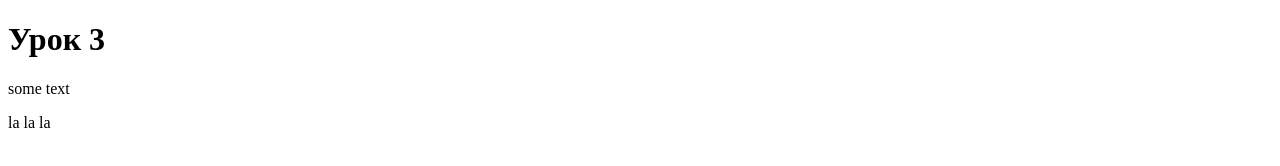
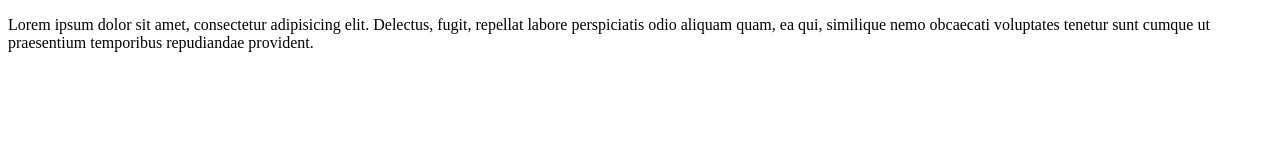
Before and after one commit to brusnik/test-site, a plain HTML site: page index.html in a window 1280 px wide. Drawn offline with Linux system fonts and the light colour scheme.

Commit message:
third commit

```diff
--- a/index.html
+++ b/index.html
@@ -6,8 +6,6 @@
 	<title>Урок 3 по Git</title>
 </head>
 <body>
-	<h1>Урок 3</h1>
-	<p>some text</p>
-	<p>la la la</p>
+	<p>Lorem ipsum dolor sit amet, consectetur adipisicing elit. Delectus, fugit, repellat labore perspiciatis odio aliquam quam, ea qui, similique nemo obcaecati voluptates tenetur sunt cumque ut praesentium temporibus repudiandae provident.</p>
 </body>
 </html>
```
